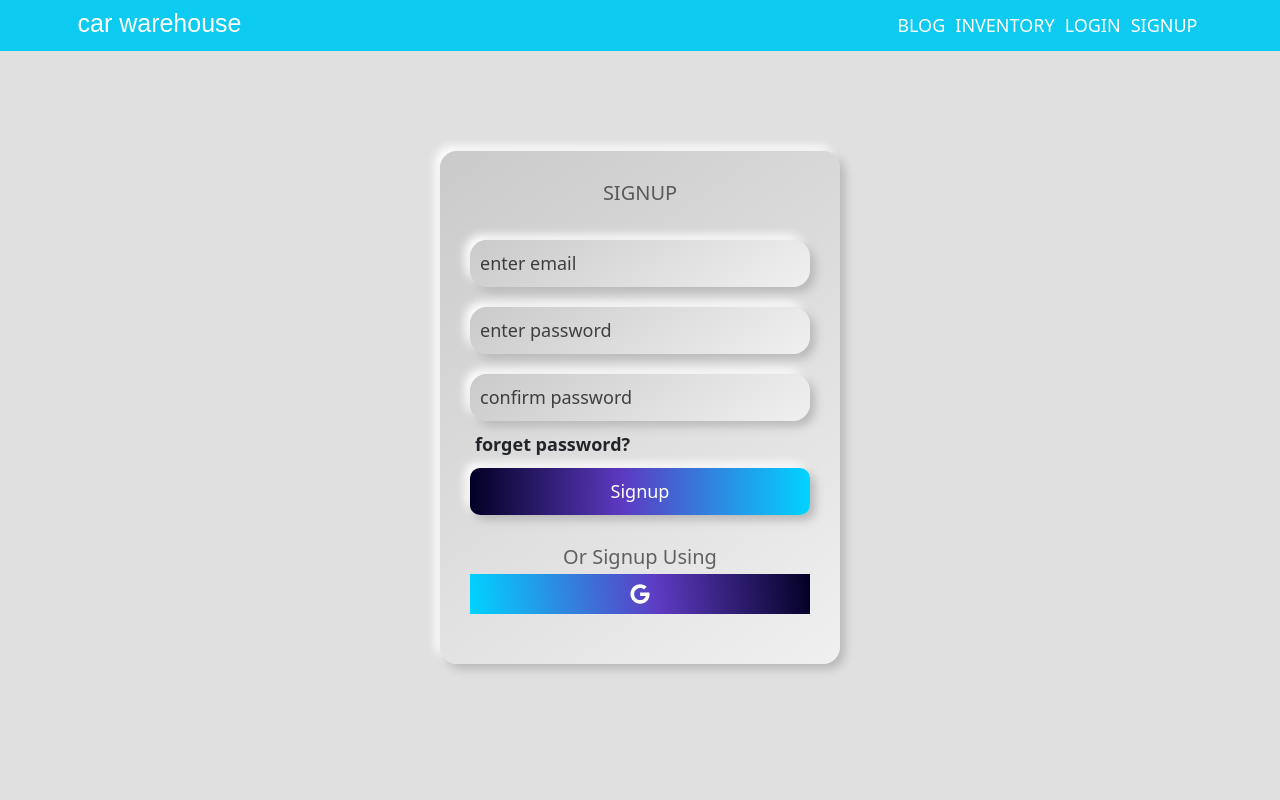
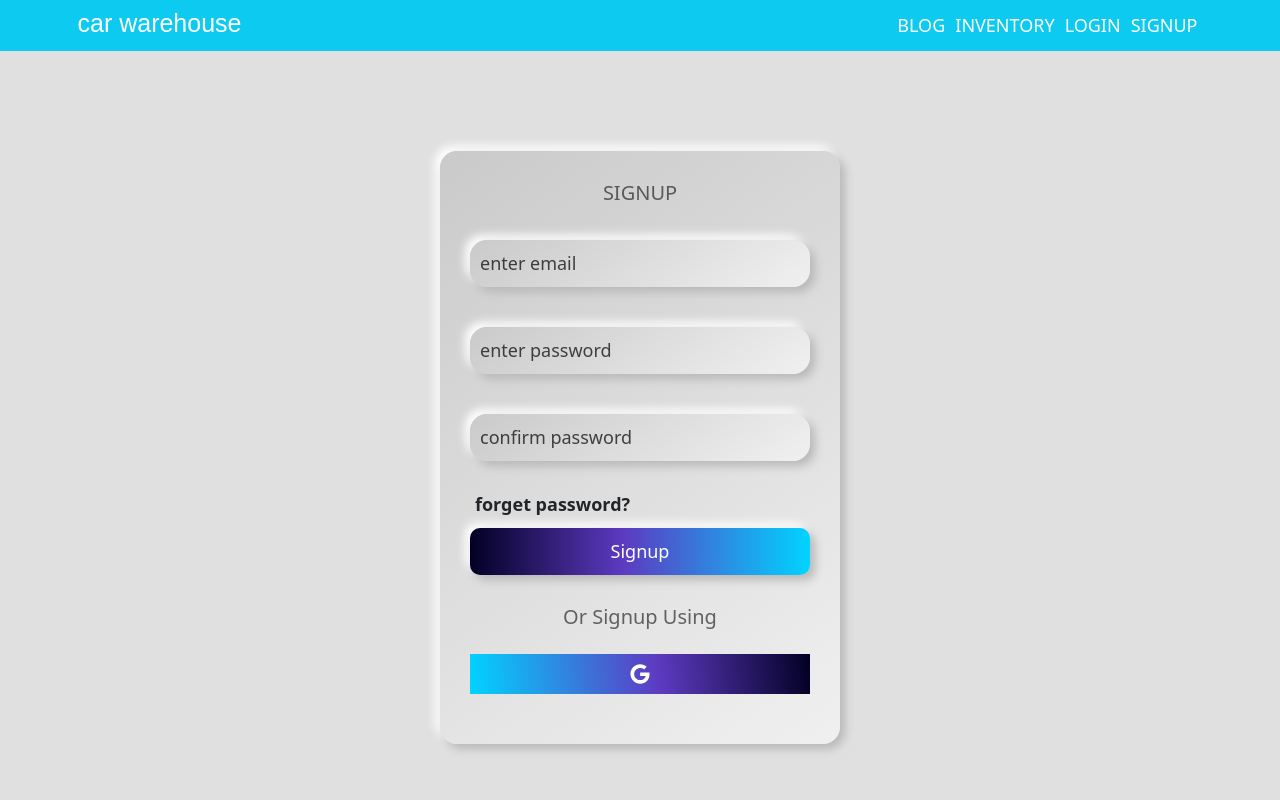
Before and after one commit to alamgir5253/warehouse-menagement, a React (Create React App) app: page /signup in a window 1280 px wide. Shown: the top 800 px of the page. Built offline with nearby package versions, Linux system fonts and the light colour scheme.

Commit message:
email regex password regex confirm password added

```diff
--- a/public/index.html
+++ b/public/index.html
@@ -24,7 +24,7 @@
       work correctly both with client-side routing and a non-root public URL.
       Learn how to configure a non-root public URL by running `npm run build`.
     -->
-    <title>React App</title>
+    <title>Dream Auto Warehouse</title>
   </head>
   <body>
     <noscript>You need to enable JavaScript to run this app.</noscript>
--- a/src/Components/Login/Login.css
+++ b/src/Components/Login/Login.css
@@ -30,7 +30,8 @@ box-shadow:  5px 5px 10px #b8b8b8,
 margin: 1rem 0;
 padding: 1rem;
 font-size: 1.8rem;
-outline: 0
+outline: 0;
+color: RGBA(0,0,0,0.71);
 }
 .form-container button{
   font-size: 1.8rem;
@@ -59,6 +60,7 @@ outline: 0
 .form-container .social-signup h5{
   font-size: 2rem;
   color: RGBA(0,0,0,0.58);
+  padding-bottom: 2rem;
 }
 .form-container .social-signup .social{
  width: 100%;
@@ -72,3 +74,9 @@ outline: 0
 
 
 }
+
+.error{
+  font-size: 1.8rem;
+  color: red;
+  font-weight: bold;padding: .5rem 0;
+}
--- a/src/Components/Login/Login.js
+++ b/src/Components/Login/Login.js
@@ -1,17 +1,57 @@
-import React from 'react';
-import { FaFacebook,FaGoogle } from "react-icons/fa";
+import React, { useState } from 'react';
+import { FaFacebook, FaGoogle } from "react-icons/fa";
 
 import './Login.css'
 const Login = () => {
+  const [userinfo, setUserinfo] = useState({
+    email: '',
+    password: ''
+  })
+  const [userError, setUserError] = useState({
+    email: '',
+    password: ''
+  })
+  console.log(userinfo);
+  const handleEmail = e => {
+    const emailRegex = /\S+@\S+\.\S+/
+    const validEmail = emailRegex.test(e.target.value)
+    console.log(validEmail);
+    if (validEmail) {
+      setUserinfo({ ...userinfo, email: validEmail })
+      setUserError({ ...userError, email: '' })
+    } else {
+      setUserError({ ...userError, email: 'enter valid email' })
+      setUserinfo({ ...userinfo, email: '' })
+    }
+  }
+  const handlePassword = e => {
+    const passwordRegex = /.{8,}/
+    const validPassword = passwordRegex.test(e.target.value)
+    console.log(validPassword);
+    if (validPassword) {
+      setUserinfo({ ...userinfo, password: validPassword })
+      setUserError({ ...userError, password: '' })
+    } else {
+      setUserError({ ...userError, password: 'minimum 8 character' })
+      setUserinfo({ ...userinfo, password: '' })
+    }
+  }
+
+  const handleLogin = e => {
+    e.preventDefault()
+    console.log(userinfo.email, userinfo.password);
+  }
+
   return (
     <section>
-
       <div className='form-container'>
-      <form >
+        <form onSubmit={handleLogin} >
           <h2 className='form-title'>login</h2>
           <div className="input-container">
-          <input type="text" name="" id="" placeholder='enter email' />
-          <input type="text" name="" id="" placeholder='enter password'/>
+            <input type="text" name="" id="" placeholder='enter email' onChange={handleEmail} />
+            <p className='error'>{userError && userError.email}</p>
+            <input type="text" name="" id="" placeholder='enter password' onChange={handlePassword} />
+            <p className='error'>{userError && userError.password}</p>
           </div>
           <p>forget password?</p>
           <button type='submit'>Login</button>
--- a/src/Components/NotFound/NotFound.css
+++ b/src/Components/NotFound/NotFound.css
@@ -6,3 +6,23 @@
   text-transform: uppercase;
   padding: 5rem 0;
 }
+.notfound-container p{
+  margin-bottom: 3rem;
+  color: darkslateblue
+}
+.notfound-container .GoToHome{
+  padding: 1rem 3rem;
+  text-decoration: none;
+  font-size: 2rem;
+  background: #fff;
+  border: .2rem solid blue;
+  color:blue;
+  border-radius: 3rem;
+  transition: .3s ease-in-out
+}
+.GoToHome:hover{
+
+
+  background: blue;
+  color:#fff;
+}
--- a/src/Components/NotFound/NotFound.js
+++ b/src/Components/NotFound/NotFound.js
@@ -7,8 +7,8 @@ const NotFound = () => {
     <div className='notfound-container'>
       <div>
         <img src={notfound} alt="" />
-        <p>the page are u looking for is not found</p>
-        <Link to='/home'>home</Link>
+        <p>the page you looking for is not found</p>
+        <Link className='GoToHome' to='/home'>home</Link>
       </div>
     </div>
   );
--- a/src/Components/SignUp/SignUp.js
+++ b/src/Components/SignUp/SignUp.js
@@ -1,17 +1,74 @@
-import React from 'react';
+import React, { useState } from 'react';
 import { FaFacebook,FaGoogle } from "react-icons/fa";
 import './SignUp.css'
 const SignUp = () => {
+  const [userinfo, setUserinfo] = useState({
+    email: '',
+    password: '',
+    confirmPassword:''
+  })
+  console.log(userinfo.confirmPassword)
+  const [userError, setUserError] = useState({
+    email: '',
+    password: '',
+    confirmPassword:''
+  })
+  // console.log(userinfo);
+  const handleEmail = e => {
+    const emailRegex = /\S+@\S+\.\S+/
+    const validEmail = emailRegex.test(e.target.value)
+    console.log(validEmail);
+    if (validEmail) {
+      setUserinfo({ ...userinfo, email:e.target.value })
+      setUserError({ ...userError, email: '' })
+    } else {
+      setUserError({ ...userError, email: 'enter valid email' })
+      setUserinfo({ ...userinfo, email: '' })
+    }
+  }
+  const handlePassword = e => {
+    const passwordRegex = /.{8,}/
+    const validPassword = passwordRegex.test(e.target.value)
+    console.log(validPassword);
+    if (validPassword) {
+      setUserinfo({ ...userinfo, password: e.target.value })
+      setUserError({ ...userError, password: '' })
+    } else {
+      setUserError({ ...userError, password: 'minimum 8 character' })
+      setUserinfo({ ...userinfo, password: '' })
+    }
+  }
+
+  const handleConfirmPassword = e =>{
+    const userConfirmPassword = e.target.value
+    if(userinfo.password === userConfirmPassword){
+      setUserinfo({...userinfo, ConfirmPassword:userConfirmPassword})
+      setUserError({...Error, confirmPassword:''})
+    }else{
+      setUserError({...Error, confirmPassword:"password don't match"})
+      setUserinfo({...userinfo, confirmPassword:''})
+    }
+  }
+
+  const handleSignUp = e => {
+    e.preventDefault()
+    console.log(userinfo.email, userinfo.password);
+  }
   return (
     <section>
 
       <div className='form-container'>
-      <form >
+      <form  onSubmit={handleSignUp}>
       <h2 className='form-title'>signup</h2>
         <div className="input-container">
-          <input type="text" name="" id="" placeholder='enter email' />
-          <input type="text" name="" id="" placeholder='enter password'/>
-          <input type="text" name="" id=""  placeholder='confirm password'/>
+          <input type="email" name="email" id="" placeholder='enter email' onChange={handleEmail} />
+          <p className='error'>{userError && userError.email}</p>
+
+          <input type="password" name="password" id="" placeholder='enter password' onChange={handlePassword}/>
+          <p className='error'>{userError && userError.password}</p>
+          <input type="password" name="" id="password"  placeholder='confirm password' onChange={handleConfirmPassword}/>
+          <p className='error'>{userError && userError.confirmPassword}</p>
+
         </div>
         <p>forget password?</p>
         <button type='submit'>Signup</button>
```
Also changed, not shown: 1 other file (tests, documents, lock files or other folders). Lines whose indentation alone changed are shown as unchanged.
